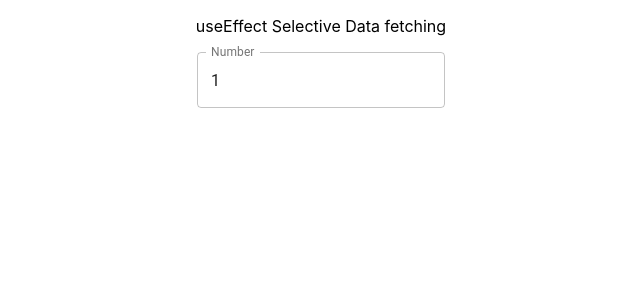
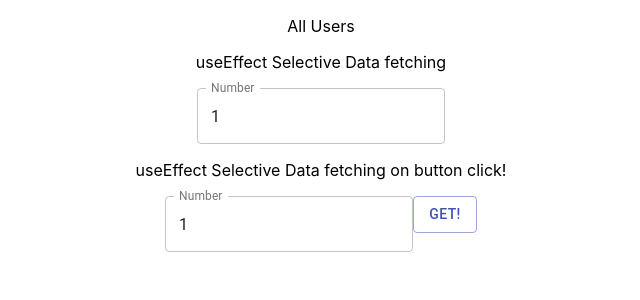
Before and after one commit to DhruvChavda/understanding-hooks, a React (Create React App) app: page / in a window 1280 px wide. Shown: the top 300 px of the page, without its empty margins (319-959 px from the left). Built offline with nearby package versions, Linux system fonts and the light colour scheme; no server answers.

Commit message:
added DfUe3

```diff
--- a/src/App.js
+++ b/src/App.js
@@ -1,11 +1,18 @@
 import "./App.css";
-import DfUe2 from "./dataFetching/DfUe2.js";
+import DfUe1 from "./dataFetching/DfUe1";
+import DfUe2 from "./dataFetching/DfUe2";
+import DfUe3 from "./dataFetching/DfUe3";
 
 function App() {
     return (
         <div className="App">
+            <p>All Users</p>
+            <DfUe1/>
             <p>useEffect Selective Data fetching</p>
             <DfUe2 />
+            <p>useEffect Selective Data fetching on button click!</p>
+            <DfUe3/>
+
         </div>
     );
 }
--- /dev/null
+++ b/src/dataFetching/DfUe3.js
@@ -0,0 +1,44 @@
+import React, { useEffect, useState } from "react";
+import { Button, TextField, Typography } from "@material-ui/core";
+import axios from "axios";
+
+// Data Fetching using useEffect and Axios
+// Selective Data fetching OnChange of input
+function DfUe2() {
+    const [card, setCard] = useState();
+    const [id, setId] = useState(1);
+    const [btnId, setBtnId] = useState(1);
+
+    useEffect(() => {
+        axios
+            .get(`https://jsonplaceholder.typicode.com/users/${btnId}`)
+            .then((res) => {
+                console.log(res.data);
+                setCard(res.data.name);
+            })
+            .catch((err) => console.log(err));
+    }, [btnId]);
+
+    function handleClick(){
+        setBtnId(id);
+    }
+
+    return (
+        <div>
+            <TextField
+                id="DfUe3-inp"
+                label="Number"
+                variant="outlined"
+                value={id}
+                onChange={(e) => setId(e.target.value)}
+            />
+            <Button variant="outlined" color="primary" onClick={handleClick}>Get!</Button>
+            <br />
+            <Typography variant="h5" component="h2" color="secondary">
+                {card}
+            </Typography>
+        </div>
+    );
+}
+
+export default DfUe2;
```
